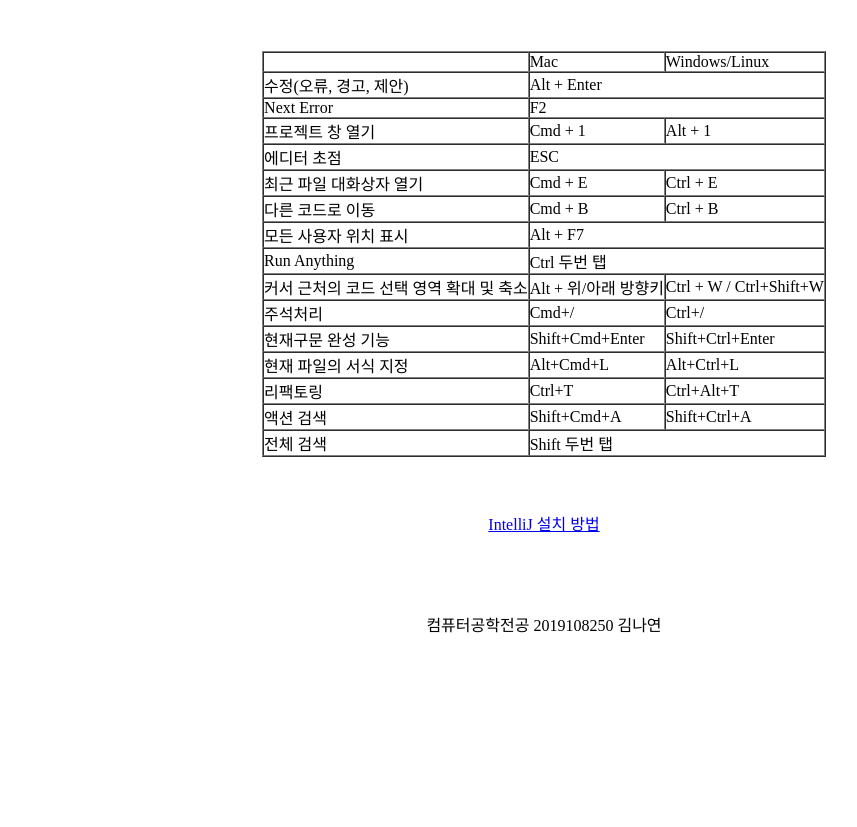
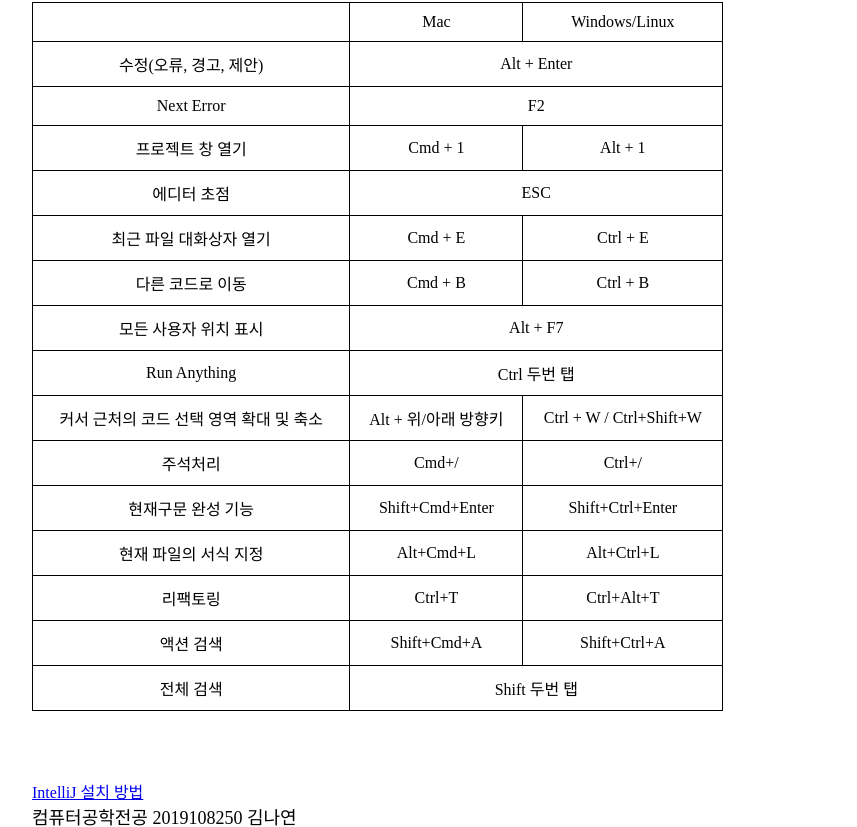
Before and after one commit to nayeon0731/webdev-2021, a plain HTML site: page shortcut.html in a window 1280 px wide. Shown: the part 123-950 px from the top of the page, without its empty margins (96-953 px from the left). Before the commit the page ends 800 px from the top, so only its background shows below. Drawn offline with Linux system fonts and the light colour scheme.

Commit message:
shortcut.html 수정

```diff
--- a/shortcut.html
+++ b/shortcut.html
@@ -9,15 +9,15 @@
     <link rel="stylesheet" href="./styles/shortcut.css">
 </head>
 <body>
-<div id="title" align="center" style="margin-bottom: 5%; margin-top: 5%">
+<div class="wrapper">
+    <header>
         <h1>IntellJ IDEA 단축키 15가지</h1>
-</div>
-
-
-<div id="text" align="center">
-    <table border="1" cellpadding="0" cellspacing="0" valign="middle" align="center">
+    </header>
+    <main>
+        <div class="table-wrapper">
+            <table>
                 <tr>
-            <td>    </td>
+                    <td> </td>
                     <td>Mac</td>
                     <td>Windows/Linux</td>
                 </tr>
@@ -91,14 +91,13 @@
                     <td colspan="2">Shift 두번 탭</td>
                 </tr>
             </table>
-    <br>
-    <br>
-
-    <a href="./index.html"><br>IntelliJ 설치 방법</a>
         </div>
 
-<div id="footer" align="center" style="margin-top: 6%">
+    </main>
+    <footer>
+        <a href="./index.html"><br>IntelliJ 설치 방법</a>
         <p>컴퓨터공학전공 2019108250 김나연</p>
+    </footer>
 </div>
 </body>
 </html>
--- a/styles/shortcut.css
+++ b/styles/shortcut.css
@@ -1 +1,29 @@
 @import "common.css";
+header {
+    width: 100%;
+    height: 100px;
+    margin-top: 25px;
+}
+main {
+    height: 100%;
+}
+footer {
+    height: 100px;
+    margin-top: 50px;
+}
+.wrapper {
+    margin-left: 10%;
+}
+.wrapper p {
+    font-size: 18px;
+}
+table {
+    width: 60%;
+    border-collapse: collapse;
+    text-align: center;
+}
+th, td {
+    padding: 10px;
+    border: 1px solid black;
+
+}
```
Lines whose indentation alone changed are shown as unchanged.
